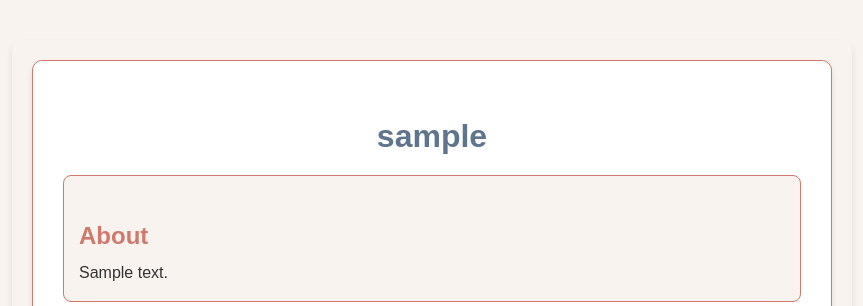
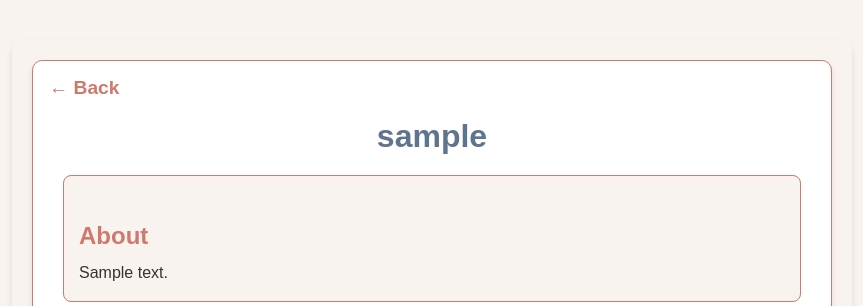
Before and after one commit to AnthonyRamirezNC/bookshelf, a Django app: template templates/user_profile.html in a window 1280 px wide. Shown: the part 236-542 px from the top of the page, without its empty margins (208-1071 px from the left). Run offline with Django 5.2, Linux system fonts and the light colour scheme; the template is opened without the code that fills it: most values are stand-ins (such as "Sample title", 1, 10 or a date in 2020); grey boxes marked "Sample" are stand-in pictures.

Commit message:
added back button to user profile

```diff
--- a/templates/user_profile.html
+++ b/templates/user_profile.html
@@ -110,6 +110,24 @@
     background-color: #5A5A33;
     transform: translateY(-2px);
 }
+
+.profile-card {
+  position: relative;
+}
+
+.back-arrow {
+  position: absolute;
+  top: 1rem;
+  left: 1rem;
+  font-size: 1.2em;
+  color: #CE796B;
+  text-decoration: none;
+  font-weight: bold;
+  transition: color 0.3s ease;
+}
+.back-arrow:hover {
+  color: #A65A4A;
+}
     </style>
 </head>
 <body>
@@ -119,10 +137,14 @@
         </a>
     </header>
     <main>
+
         <div class="profile-container"
             data-username="{{ profile.user.username }}"
             data-is-own-profile="{{ is_own_profile|yesno:'true,false' }}">
             <div class="profile-card">
+                <a href="javascript:history.back();" class="back-arrow" aria-label="Go Back">
+                    ← Back
+                </a>
                 {% if not is_own_profile %}
                     <button id="follow-button" class="btn" style="display: none;">Follow</button>
                 {% endif %}
```
